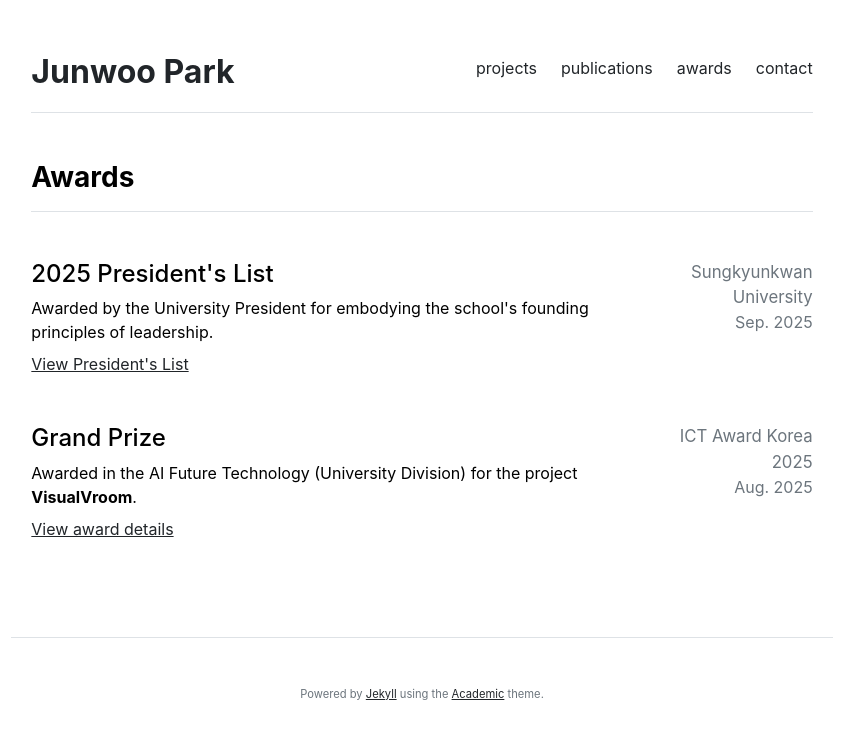
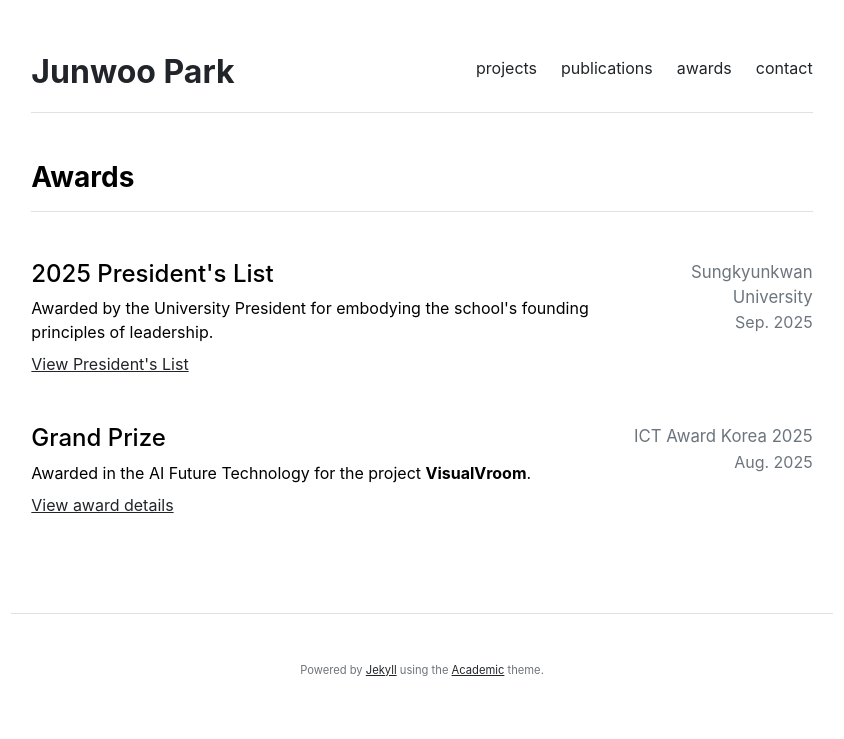
Before and after one commit to junwoop0/junwoop0.github.io, a Jekyll site: the page built from awards.md, in a window 1280 px wide. Shown: the top 739 px of the page, without its empty margins (218-1062 px from the left). Built offline with Jekyll 4.4.1, drawn with Linux system fonts in a browser that asks for light colours.

Commit message:
update profile

```diff
--- a/awards.md
+++ b/awards.md
@@ -21,7 +21,7 @@ title: "Awards"
   <div class="d-flex justify-content-between align-items-start">
     <div>
       <h4 class="mb-2">Grand Prize</h4>
-      <p class="mb-2">Awarded in the AI Future Technology (University Division) for the project <strong>VisualVroom</strong>.</p>
+      <p class="mb-2">Awarded in the AI Future Technology for the project <strong>VisualVroom</strong>.</p>
       <p class="mb-0"><a href="https://skb.skku.edu/eng_swuniv/Gallery.do?mode=view&articleNo=206011&article.offset=0&articleLimit=12" target="_blank">View award details</a></p>
     </div>
     <div class="text-end">
```
